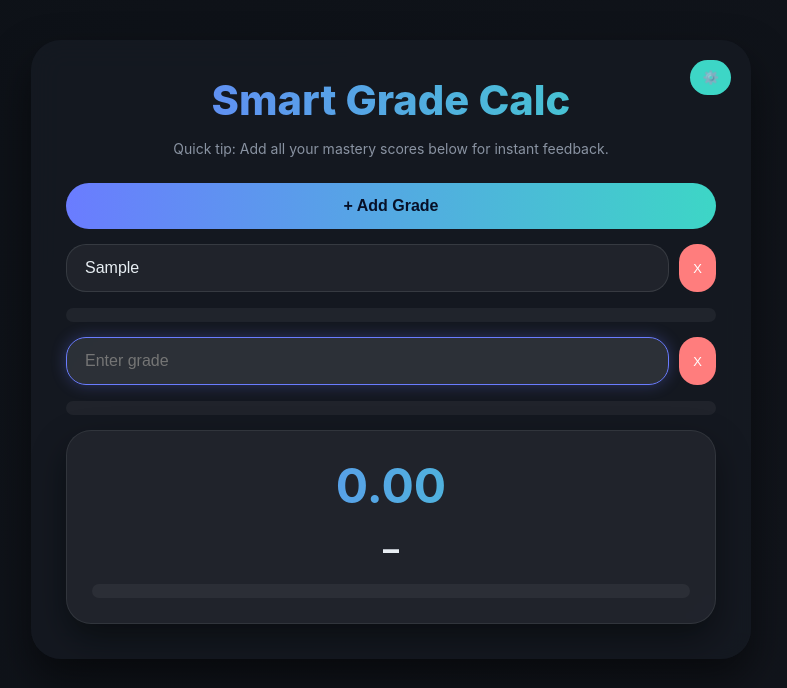
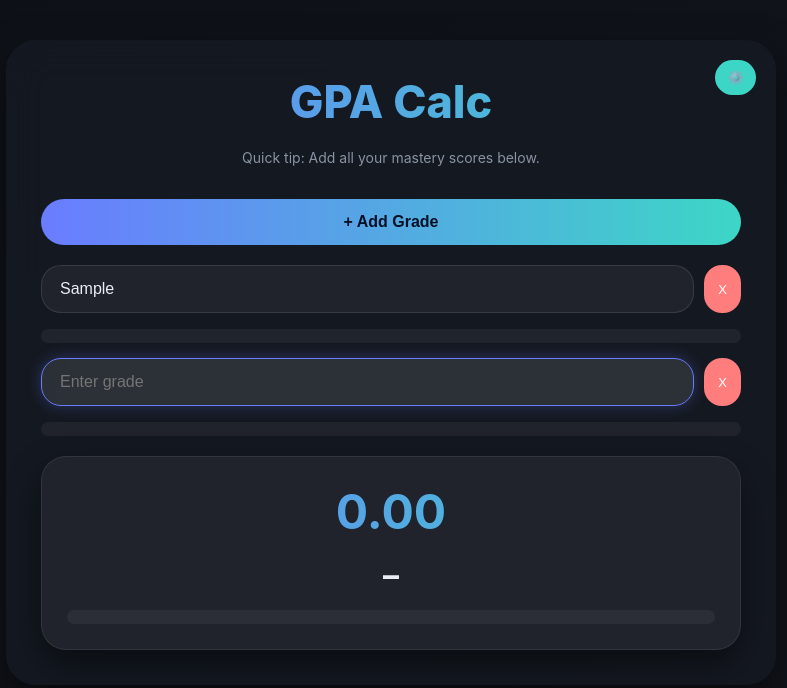
Before and after one commit to 9djwtb2d6p-pixel/calc, a plain HTML site: page index.html in a window 1280 px wide. Both pictures are taken after typing "Sample" into the empty fields and a click on the button "+ Add Grade". Shown: the whole page, without its empty margins (249-1036 px from the left). Drawn offline with Linux system fonts and the light colour scheme.

Commit message:
Update index.html

```diff
--- a/index.html
+++ b/index.html
@@ -3,7 +3,7 @@
 <head>
 <meta charset="UTF-8">
 <meta name="viewport" content="width=device-width, initial-scale=1.0">
-<title>Smart Grade Calc</title>
+<title>Grade Calc</title>
 <style>
 :root{
   --bg-dark:#0d1117;
@@ -44,15 +44,15 @@ body.light{
 
 .container{
   width:100%;
-  max-width:650px;
+  max-width:700px;
   background:var(--card-dark);
-  backdrop-filter:blur(15px);
+  backdrop-filter:blur(20px);
   border-radius:30px;
   padding:35px;
   box-shadow:var(--shadow-dark);
   display:flex;
   flex-direction:column;
-  gap:15px;
+  gap:20px;
   position:relative;
   transition:all var(--transition);
 }
@@ -63,7 +63,7 @@ body.light .container{
 }
 
 h1{
-  font-size:2.6rem;
+  font-size:2.8rem;
   font-weight:800;
   margin:0;
   text-align:center;
@@ -77,7 +77,7 @@ h1{
   color:var(--muted-dark);
   text-align:center;
   margin-bottom:10px;
-  min-height:18px;
+  min-height:20px;
   transition:color 0.3s ease;
 }
 body.light .help-text{color:var(--muted-light);}
@@ -238,8 +238,8 @@ input[type="file"]{display:none;}
 </head>
 <body>
 <div class="container">
-  <h1>Smart Grade Calc</h1>
-  <div class="help-text" id="helpText">Tip: Enter your mastery levels from Alma below to see your average grade.</div>
+  <h1>GPA Calc</h1>
+  <div class="help-text" id="helpText">Tip: Enter your mastery levels below to see your average grade.</div>
   <button id="settingsBtn">⚙️</button>
   <div id="settingsPanel">
     <button id="themeBtn">Toggle Theme</button>
@@ -257,7 +257,6 @@ input[type="file"]{display:none;}
 </div>
 
 <script>
-// Elements
 const gradesList=document.getElementById('gradesList');
 const addRowBtn=document.getElementById('addRowBtn');
 const avgNum=document.getElementById('avgNum');
@@ -278,21 +277,18 @@ const gradingChart=[
   {grade:"C",min:1.71,max:2.01},{grade:"C-",min:1.31,max:1.71},{grade:"D",min:1,max:1.31},{grade:"F",min:0,max:1}
 ];
 
-// Smart suggestions pool
 const suggestionsPool=[
-  "Tip: Enter your mastery levels from Alma to see your average grade.",
-  "Hint: Higher mastery levels increase your average—enter them below!",
-  "Did you know? Inputting accurate Alma scores gives a better result.",
-  "Quick tip: Add all your mastery scores below for instant feedback.",
-  "Smart move: Track your progress by entering each mastery level."
+  "Tip: Enter mastery levels to calculate your average.",
+  "Hint: Higher mastery levels improve your grade average!",
+  "Did you know? Accurate scores give better insights.",
+  "Quick tip: Add all your mastery scores below.",
+  "Smart move: Track your progress by entering scores."
 ];
 
-// Utility functions
 function letterToNum(letter){if(!letter) return null; letter=String(letter).trim().toUpperCase(); const found=gradingChart.find(g=>g.grade===letter); return found?(found.min+found.max)/2:null;}
 function numToLetter(num){const found=gradingChart.find(g=>num>=g.min && num<g.max); return found?found.grade:"A";}
 function getColor(num){if(num>=2.71) return 'var(--good)'; if(num>=1.71) return 'var(--warn)'; return 'var(--bad)';}
 
-// Create Input Row
 function createInputRow(val=''){
   if(val instanceof Event) val='';
   const row=document.createElement('div'); row.className='grade-row'; row.draggable=true;
@@ -311,14 +307,12 @@ function createInputRow(val=''){
   updateBar(inp,barFill,sugg);
 }
 
-// Update bar fill
 function updateBar(inp,barFill,sugg){
   const val=inp.value.trim(); let num=parseFloat(val);
   if(isNaN(num)){const n=letterToNum(val); sugg.textContent=n!==null?`≈ ${n.toFixed(2)}`:''; barFill.style.width=n!==null?(n/4*100)+'%':'0%'; barFill.style.background=getColor(n);}
   else{const letter=numToLetter(num); sugg.textContent=`≈ ${letter}`; barFill.style.width=(num/4*100)+'%'; barFill.style.background=getColor(num);}
 }
 
-// Calculate average
 function calculate(animate=false){
   const inputs=gradesList.querySelectorAll('input'); let total=0,count=0;
   inputs.forEach(i=>{const val=i.value.trim(); if(!val) return; let num=parseFloat(val); if(isNaN(num)) num=letterToNum(val); if(num!==null){total+=num; count++;}});
@@ -327,13 +321,12 @@ function calculate(animate=false){
   if(animate){avgNum.classList.remove('animate'); void avgNum.offsetWidth; avgNum.classList.add('animate');}
 }
 
-// Dynamic help text
 function updateHelpText(){
   const inputs=[...gradesList.querySelectorAll('input')];
   const emptyCount=inputs.filter(i=>!i.value.trim()).length;
   let index=Math.floor(Math.random()*suggestionsPool.length);
   let suggestion=suggestionsPool[index];
-  if(emptyCount===0) suggestion="Great! All grades entered—check your average above!";
+  if(emptyCount===0) suggestion="Awesome! All grades entered. See your average above!";
   helpText.textContent=suggestion;
 }
 
@@ -342,18 +335,12 @@ gradesList.addEventListener('dragover',e=>{e.preventDefault(); const dragging=do
 
 // Settings toggle
 settingsBtn.addEventListener('click',()=>{settingsPanel.style.display=settingsPanel.style.display==='flex'?'none':'flex'; settingsPanel.style.flexDirection='column';});
-
-// Theme toggle
 themeBtn.addEventListener('click',()=>{darkMode=!darkMode; document.body.classList.toggle('light',!darkMode);});
-
-// CSV Export
 exportBtn.addEventListener('click',()=>{const values=[...gradesList.querySelectorAll('input')].map(i=>i.value.trim()); const csv="data:text/csv;charset=utf-8,"+values.join(","); const encoded=encodeURI(csv); const link=document.createElement('a'); link.setAttribute('href',encoded); link.setAttribute('download','grades.csv'); document.body.appendChild(link); link.click(); link.remove();});
-
-// CSV Import
 importBtn.addEventListener('click',()=>{fileInput.click();});
 fileInput.addEventListener('change',(e)=>{const file=e.target.files[0]; if(!file) return; const reader=new FileReader(); reader.onload=()=>{ const text=reader.result; const values=text.split(","); gradesList.innerHTML=''; values.forEach(v=>createInputRow(v)); calculate(true); updateHelpText(); }; reader.readAsText(file);});
 
-// Initial row
+// Initial
 createInputRow(); addRowBtn.addEventListener('click',()=>{createInputRow(); updateHelpText();});
 </script>
 </body>
```
